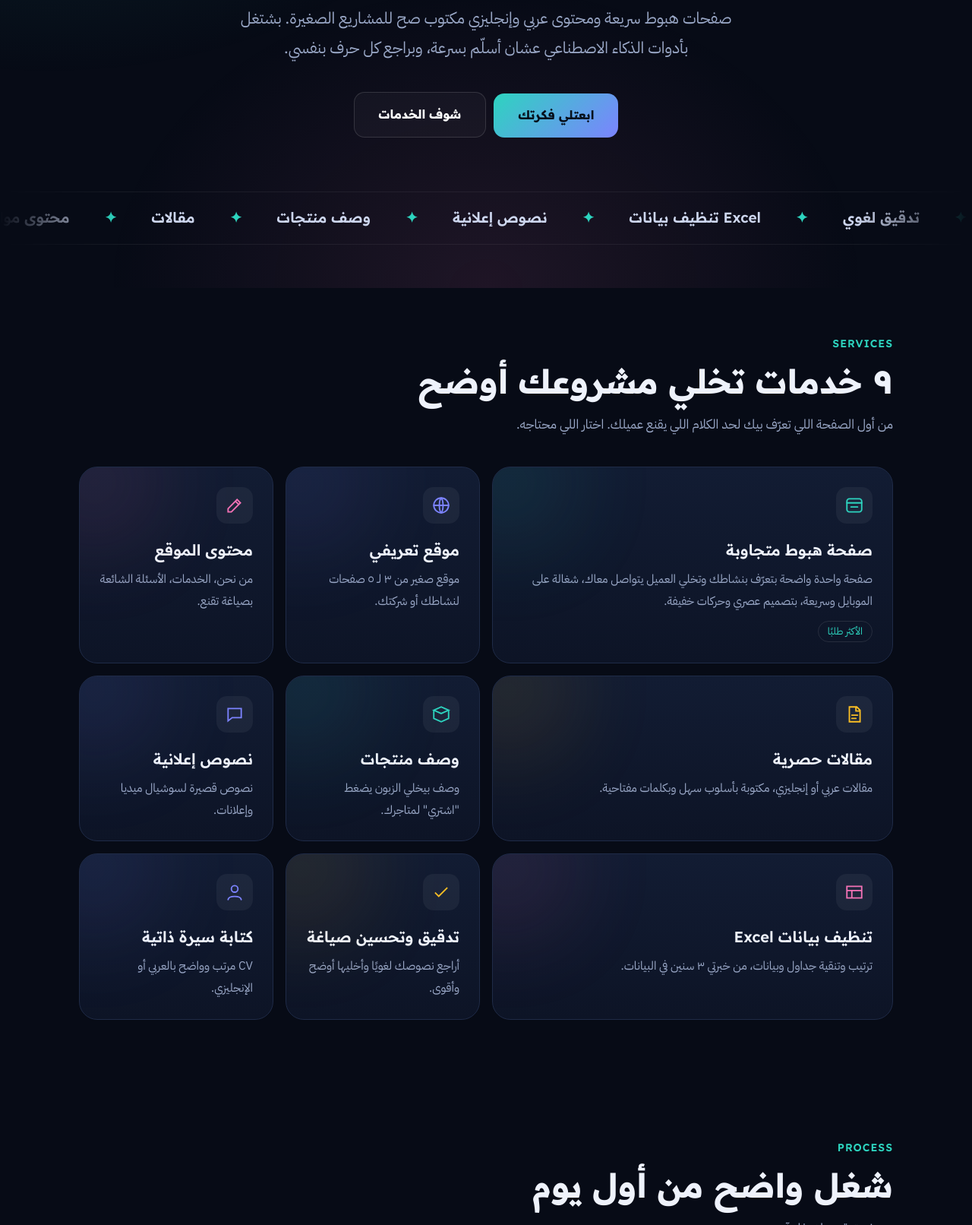
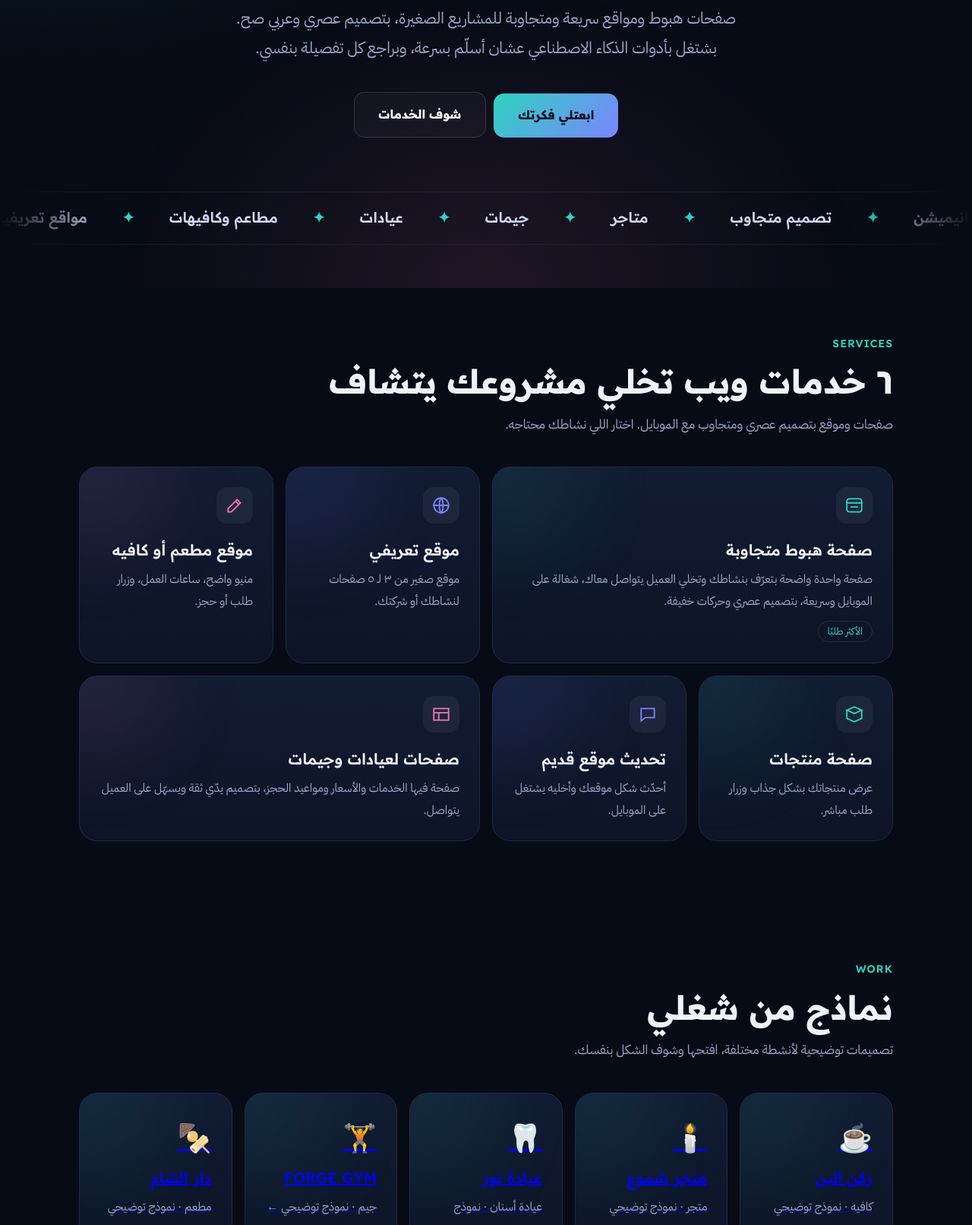
Before and after one commit to mohamed-hany-web/mohamed-hany-web.github.io, a plain HTML site: page index.html in a window 1280 px wide. Shown: the part 421-2033 px from the top of the page at 76% size. Drawn offline with Linux system fonts and the light colour scheme.

Commit message:
Update HTML content and structure

```diff
--- a/index.html
+++ b/index.html
@@ -1,5 +1,5 @@
-<!doctype html><html lang="ar" dir="rtl"><head><meta charset="utf-8"><meta name="viewport" content="width=device-width,initial-scale=1"><title>محمد هاني | صفحات ويب ومحتوى يبيع</title>
-<meta name="description" content="صفحات هبوط ومحتوى عربي وإنجليزي للمشاريع الصغيرة">
+<!doctype html><html lang="ar" dir="rtl"><head><meta charset="utf-8"><meta name="viewport" content="width=device-width,initial-scale=1"><title>محمد هاني | تصميم صفحات ومواقع ويب</title>
+<meta name="description" content="تصميم صفحات هبوط ومواقع للمشاريع الصغيرة بالعربي">
 <link href="https://fonts.googleapis.com/css2?family=Readex+Pro:wght@400;600;700&family=IBM+Plex+Sans+Arabic:wght@400;500;600&display=swap" rel="stylesheet">
 <style>
 :root{--bg:#070b16;--panel:#0f1729;--line:#1f2b47;--teal:#2dd4bf;--ind:#7c83ff;--pink:#f472b6;--txt:#eef2fb;--mut:#9aa8c7}
@@ -46,34 +46,33 @@ footer{text-align:center;padding:30px;color:var(--mut);font-size:14px}
 @media(max-width:900px){h1{font-size:40px}h2{font-size:32px}.grid,.steps,.price,.about{grid-template-columns:1fr 1fr}.card.w2{grid-column:span 2}nav{display:none}.cta h2{font-size:34px}.hero{padding-top:56px}}
 @media(max-width:560px){.grid,.steps,.price,.about{grid-template-columns:1fr}.card.w2{grid-column:auto}.hero p{font-size:18px}}
 </style></head><body>
-<header><div class="wrap"><div class="logo">محمد<b>.</b>هاني</div><nav><a href="#services">الخدمات</a><a href="#process">طريقة الشغل</a><a href="#pricing">الأسعار</a><a href="#faq">أسئلة</a></nav><a class="btn sm" href="#contact">ابدأ مشروعك</a></div></header>
-<div class="hero"><div class="wrap"><div class="pill"><i></i>متاح لمشاريع جديدة</div><h1>أخلّي مشروعك يتشاف.<br><em>وكلامك يبيع.</em></h1><p>صفحات هبوط سريعة ومحتوى عربي وإنجليزي مكتوب صح للمشاريع الصغيرة. بشتغل بأدوات الذكاء الاصطناعي عشان أسلّم بسرعة، وبراجع كل حرف بنفسي.</p><a class="btn" href="#contact">ابعتلي فكرتك</a><a class="btn ghost" href="#services">شوف الخدمات</a></div>
-<div class="marq"><div><span>صفحات هبوط</span><span>محتوى مواقع</span><span>مقالات</span><span>وصف منتجات</span><span>نصوص إعلانية</span><span>تنظيف بيانات Excel</span><span>تدقيق لغوي</span><span>موقع تعريفي</span><span>صفحات هبوط</span><span>محتوى مواقع</span><span>مقالات</span><span>وصف منتجات</span><span>نصوص إعلانية</span><span>تنظيف بيانات Excel</span><span>تدقيق لغوي</span><span>موقع تعريفي</span></div></div></div>
-<section id="services"><div class="wrap"><div class="eyebrow">SERVICES</div><h2>٩ خدمات تخلي مشروعك أوضح</h2><p class="lead">من أول الصفحة اللي تعرّف بيك لحد الكلام اللي يقنع عميلك. اختار اللي محتاجه.</p><div class="grid">
+<header><div class="wrap"><div class="logo">محمد<b>.</b>هاني</div><nav><a href="#services">الخدمات</a><a href="#work">أعمالي</a><a href="#process">طريقة الشغل</a><a href="#pricing">الأسعار</a><a href="#faq">أسئلة</a></nav><a class="btn sm" href="#contact">ابدأ مشروعك</a></div></header>
+<div class="hero"><div class="wrap"><div class="pill"><i></i>متاح لمشاريع جديدة</div><h1>أخلّي مشروعك يتشاف.<br><em>وموقعك يجيبلك عملاء.</em></h1><p>صفحات هبوط ومواقع سريعة ومتجاوبة للمشاريع الصغيرة، بتصميم عصري وعربي صح. بشتغل بأدوات الذكاء الاصطناعي عشان أسلّم بسرعة، وبراجع كل تفصيلة بنفسي.</p><a class="btn" href="#contact">ابعتلي فكرتك</a><a class="btn ghost" href="#services">شوف الخدمات</a></div>
+<div class="marq"><div><span>صفحات هبوط</span><span>مواقع تعريفية</span><span>مطاعم وكافيهات</span><span>عيادات</span><span>جيمات</span><span>متاجر</span><span>تصميم متجاوب</span><span>حركات وانيميشن</span><span>صفحات هبوط</span><span>مواقع تعريفية</span><span>مطاعم وكافيهات</span><span>عيادات</span><span>جيمات</span><span>متاجر</span><span>تصميم متجاوب</span><span>حركات وانيميشن</span></div></div></div>
+<section id="services"><div class="wrap"><div class="eyebrow">SERVICES</div><h2>٦ خدمات ويب تخلي مشروعك يتشاف</h2><p class="lead">صفحات وموقع بتصميم عصري ومتجاوب مع الموبايل. اختار اللي نشاطك محتاجه.</p><div class="grid">
 <div class="card w2" style="--c:#2dd4bf"><div class="ic"><svg width="26" height="26" viewBox="0 0 24 24" fill="none" stroke="currentColor" stroke-width="1.7" stroke-linecap="round" stroke-linejoin="round"><rect x="3" y="4" width="18" height="16" rx="3"/><path d="M3 9h18M8 14h8"/></svg></div><h3>صفحة هبوط متجاوبة</h3><p>صفحة واحدة واضحة بتعرّف بنشاطك وتخلي العميل يتواصل معاك، شغالة على الموبايل وسريعة، بتصميم عصري وحركات خفيفة.</p><span class="tag">الأكثر طلبًا</span></div>
 <div class="card" style="--c:#7c83ff"><div class="ic"><svg width="26" height="26" viewBox="0 0 24 24" fill="none" stroke="currentColor" stroke-width="1.7" stroke-linecap="round"><circle cx="12" cy="12" r="9"/><path d="M3 12h18M12 3c3 3 3 15 0 18M12 3c-3 3-3 15 0 18"/></svg></div><h3>موقع تعريفي</h3><p>موقع صغير من ٣ لـ ٥ صفحات لنشاطك أو شركتك.</p></div>
-<div class="card" style="--c:#f472b6"><div class="ic"><svg width="26" height="26" viewBox="0 0 24 24" fill="none" stroke="currentColor" stroke-width="1.7" stroke-linecap="round"><path d="M4 20h4L19 9l-4-4L4 16v4zM13 7l4 4"/></svg></div><h3>محتوى الموقع</h3><p>من نحن، الخدمات، الأسئلة الشائعة بصياغة تقنع.</p></div>
-<div class="card w2" style="--c:#fbbf24"><div class="ic"><svg width="26" height="26" viewBox="0 0 24 24" fill="none" stroke="currentColor" stroke-width="1.7" stroke-linecap="round"><path d="M6 3h9l4 4v14H6zM14 3v5h5M9 13h7M9 17h5"/></svg></div><h3>مقالات حصرية</h3><p>مقالات عربي أو إنجليزي، مكتوبة بأسلوب سهل وبكلمات مفتاحية.</p></div>
-<div class="card" style="--c:#2dd4bf"><div class="ic"><svg width="26" height="26" viewBox="0 0 24 24" fill="none" stroke="currentColor" stroke-width="1.7" stroke-linecap="round"><path d="M3 7l9-4 9 4-9 4-9-4zM3 7v10l9 4 9-4V7"/></svg></div><h3>وصف منتجات</h3><p>وصف بيخلي الزبون يضغط "اشتري" لمتاجرك.</p></div>
-<div class="card" style="--c:#7c83ff"><div class="ic"><svg width="26" height="26" viewBox="0 0 24 24" fill="none" stroke="currentColor" stroke-width="1.7" stroke-linecap="round"><path d="M4 5h16v11H9l-5 4V5z"/></svg></div><h3>نصوص إعلانية</h3><p>نصوص قصيرة لسوشيال ميديا وإعلانات.</p></div>
-<div class="card w2" style="--c:#f472b6"><div class="ic"><svg width="26" height="26" viewBox="0 0 24 24" fill="none" stroke="currentColor" stroke-width="1.7" stroke-linecap="round"><path d="M3 5h18v14H3zM3 10h18M9 10v9"/></svg></div><h3>تنظيف بيانات Excel</h3><p>ترتيب وتنقية جداول وبيانات، من خبرتي ٣ سنين في البيانات.</p></div>
-<div class="card" style="--c:#fbbf24"><div class="ic"><svg width="26" height="26" viewBox="0 0 24 24" fill="none" stroke="currentColor" stroke-width="1.7" stroke-linecap="round"><path d="M5 13l4 4L19 7"/></svg></div><h3>تدقيق وتحسين صياغة</h3><p>أراجع نصوصك لغويًا وأخليها أوضح وأقوى.</p></div><div class="card" style="--c:#7c83ff"><div class="ic"><svg width="26" height="26" viewBox="0 0 24 24" fill="none" stroke="currentColor" stroke-width="1.7" stroke-linecap="round"><circle cx="12" cy="8" r="4"/><path d="M4 21c1-5 15-5 16 0"/></svg></div><h3>كتابة سيرة ذاتية</h3><p>CV مرتب وواضح بالعربي أو الإنجليزي.</p></div></div></div></section>
+<div class="card" style="--c:#f472b6"><div class="ic"><svg width="26" height="26" viewBox="0 0 24 24" fill="none" stroke="currentColor" stroke-width="1.7" stroke-linecap="round"><path d="M4 20h4L19 9l-4-4L4 16v4zM13 7l4 4"/></svg></div><h3>موقع مطعم أو كافيه</h3><p>منيو واضح، ساعات العمل، وزرار طلب أو حجز.</p></div>
+<div class="card" style="--c:#2dd4bf"><div class="ic"><svg width="26" height="26" viewBox="0 0 24 24" fill="none" stroke="currentColor" stroke-width="1.7" stroke-linecap="round"><path d="M3 7l9-4 9 4-9 4-9-4zM3 7v10l9 4 9-4V7"/></svg></div><h3>صفحة منتجات</h3><p>عرض منتجاتك بشكل جذاب وزرار طلب مباشر.</p></div>
+<div class="card" style="--c:#7c83ff"><div class="ic"><svg width="26" height="26" viewBox="0 0 24 24" fill="none" stroke="currentColor" stroke-width="1.7" stroke-linecap="round"><path d="M4 5h16v11H9l-5 4V5z"/></svg></div><h3>تحديث موقع قديم</h3><p>أحدّث شكل موقعك وأخليه يشتغل على الموبايل.</p></div>
+<div class="card w2" style="--c:#f472b6"><div class="ic"><svg width="26" height="26" viewBox="0 0 24 24" fill="none" stroke="currentColor" stroke-width="1.7" stroke-linecap="round"><path d="M3 5h18v14H3zM3 10h18M9 10v9"/></svg></div><h3>صفحات لعيادات وجيمات</h3><p>صفحة فيها الخدمات والأسعار ومواعيد الحجز، بتصميم يدّي ثقة ويسهّل على العميل يتواصل.</p></div></div></div></section>
+<section id="work"><div class="wrap"><div class="eyebrow">WORK</div><h2>نماذج من شغلي</h2><p class="lead">تصميمات توضيحية لأنشطة مختلفة، افتحها وشوف الشكل بنفسك.</p><div class="grid" style="grid-template-columns:repeat(auto-fit,minmax(200px,1fr))"><a class="card" href="cafe.html" style="--c:#2dd4bf;display:block"><div style="font-size:36px">☕</div><h3>ركن البن</h3><p>كافيه · نموذج توضيحي ←</p></a><a class="card" href="shop.html" style="--c:#2dd4bf;display:block"><div style="font-size:36px">🕯️</div><h3>متجر شموع</h3><p>متجر · نموذج توضيحي ←</p></a><a class="card" href="clinic.html" style="--c:#2dd4bf;display:block"><div style="font-size:36px">🦷</div><h3>عيادة نور</h3><p>عيادة أسنان · نموذج توضيحي ←</p></a><a class="card" href="gym.html" style="--c:#2dd4bf;display:block"><div style="font-size:36px">🏋️</div><h3>FORGE GYM</h3><p>جيم · نموذج توضيحي ←</p></a><a class="card" href="restaurant.html" style="--c:#2dd4bf;display:block"><div style="font-size:36px">🍢</div><h3>دار الشام</h3><p>مطعم · نموذج توضيحي ←</p></a></div></div></section>
 <section id="process"><div class="wrap"><div class="eyebrow">PROCESS</div><h2>شغل واضح من أول يوم</h2><p class="lead">من غير تعقيد ولا مفاجآت.</p><div class="steps">
 <div class="step"><div class="num">01</div><h3>تحكيلي فكرتك</h3><p>أسأل أسئلة قليلة وأفهم هدفك وجمهورك.</p></div>
 <div class="step"><div class="num">02</div><h3>سعر ومدة واضحين</h3><p>تعرف التكلفة والميعاد قبل ما نبدأ.</p></div>
 <div class="step"><div class="num">03</div><h3>مسودة للمراجعة</h3><p>تشوف الشغل وتطلب التعديلات.</p></div>
 <div class="step"><div class="num">04</div><h3>تسليم وتعديل أخير</h3><p>أسلّم الملفات بعد موافقتك.</p></div></div></div></section>
 <section id="pricing"><div class="wrap"><div class="eyebrow">PRICING</div><h2>أسعار بداية بسيطة</h2><p class="lead">أسعار البداية، والسعر النهائي حسب حجم الشغل.</p><div class="price">
-<div class="card"><h3>محتوى</h3><div class="big">٥ - ١٠$</div><small>لكل ٥٠٠ كلمة</small><p style="margin-top:10px">مقال أو وصف منتجات أو نصوص إعلانية.</p></div>
 <div class="card hot" style="--c:#7c83ff"><h3>صفحة هبوط</h3><div class="big">١٥ - ٢٥$</div><small>شامل النصوص</small><p style="margin-top:10px">صفحة واحدة متجاوبة جاهزة للنشر.</p></div>
-<div class="card"><h3>باقة مخصصة</h3><div class="big">حسب الطلب</div><small>موقع تعريفي أو أكتر</small><p style="margin-top:10px">كلمني وهديك عرض مناسب.</p></div></div></div></section>
-<section id="about"><div class="wrap"><div class="eyebrow">ABOUT</div><h2>أنا محمد</h2><div class="about"><div class="card"><p>خريج نظم معلومات إدارية، وخبرة ٣ سنين في إدخال وتنظيم البيانات والمخزون. بحب أحول فكرة العميل لحاجة واضحة وبسلم في الميعاد. لسه في بداية مشواري في الويب، فبركز على المشاريع البسيطة وبعملها صح، وبقولك بصراحة لو حاجة برة قدرتي.</p><div class="stats"><div><b>٣+</b><small>سنين في البيانات</small></div><div><b>٩</b><small>خدمات</small></div><div><b>٢٤س</b><small>متوسط الرد</small></div></div></div>
-<div class="card"><h3>أدواتي</h3><div class="chips"><span>عربي</span><span>English</span><span>Excel</span><span>Google Sheets</span><span>أدوات AI</span><span>HTML/CSS</span></div></div></div></div></section>
+<div class="card"><h3>موقع تعريفي</h3><div class="big">حسب الطلب</div><small>٣ لـ ٥ صفحات</small><p style="margin-top:10px">كلمني وهديك سعر ومدة واضحين.</p></div>
+<div class="card"><h3>تحديث موقع قديم</h3><div class="big">حسب الطلب</div><small>شكل جديد ومتجاوب</small><p style="margin-top:10px">أبعتلي لينك موقعك وأقولك التكلفة.</p></div></div></div></section>
+<section id="about"><div class="wrap"><div class="eyebrow">ABOUT</div><h2>أنا محمد</h2><div class="about"><div class="card"><p>خريج نظم معلومات إدارية، وخبرة ٣ سنين في إدخال وتنظيم البيانات والمخزون. بحب أحول فكرة العميل لحاجة واضحة وبسلم في الميعاد. لسه في بداية مشواري في الويب، فبركز على المشاريع البسيطة وبعملها صح، وبقولك بصراحة لو حاجة برة قدرتي.</p><div class="stats"><div><b>٣+</b><small>سنين في البيانات</small></div><div><b>٦</b><small>خدمات</small></div><div><b>٢٤س</b><small>متوسط الرد</small></div></div></div>
+<div class="card"><h3>أدواتي</h3><div class="chips"><span>HTML/CSS</span><span>JavaScript بسيط</span><span>أدوات AI</span><span>RTL / عربي</span><span>موبايل أولًا</span></div></div></div></div></section>
 <section id="faq"><div class="wrap"><div class="eyebrow">FAQ</div><h2>أسئلة متكررة</h2><br>
-<details><summary>هتسلم في قد إيه؟</summary><p>المحتوى عادة في ١ إلى ٣ أيام، وصفحة الهبوط في ٣ إلى ٥ أيام حسب التفاصيل.</p></details>
+<details><summary>هتسلم في قد إيه؟</summary><p>صفحة الهبوط عادة في ٣ إلى ٥ أيام، والموقع التعريفي أسبوع تقريبًا حسب التفاصيل.</p></details>
 <details><summary>ينفع أطلب تعديلات؟</summary><p>أكيد، فيه جولة تعديلات مشمولة في السعر.</p></details>
 <details><summary>بتستخدم الذكاء الاصطناعي؟</summary><p>أيوه عشان السرعة، وبراجع وأعدل كل حاجة بنفسي قبل التسليم.</p></details>
-<details><summary>بتشتغل بإنجليزي؟</summary><p>بكتب بإنجليزي بسيط وواضح، ولو المشروع محتاج مستوى أعلى هقولك من الأول.</p></details></div></section>
+<details><summary>الموقع هيشتغل على الموبايل؟</summary><p>أكيد، كل تصميماتي متجاوبة وبتتجرب على الموبايل والكمبيوتر.</p></details></div></section>
 <section id="contact"><div class="wrap"><div class="cta"><h2>جاهز نبدأ؟</h2><p>ابعتلي فكرة مشروعك وهرد عليك بسعر ومدة واضحين.</p><a class="btn" href="mailto:Mohamed741250@gmail.com">Mohamed741250@gmail.com</a></div></div></section>
 <footer>© محمد هاني · القاهرة، مصر</footer>
 <script>
```
